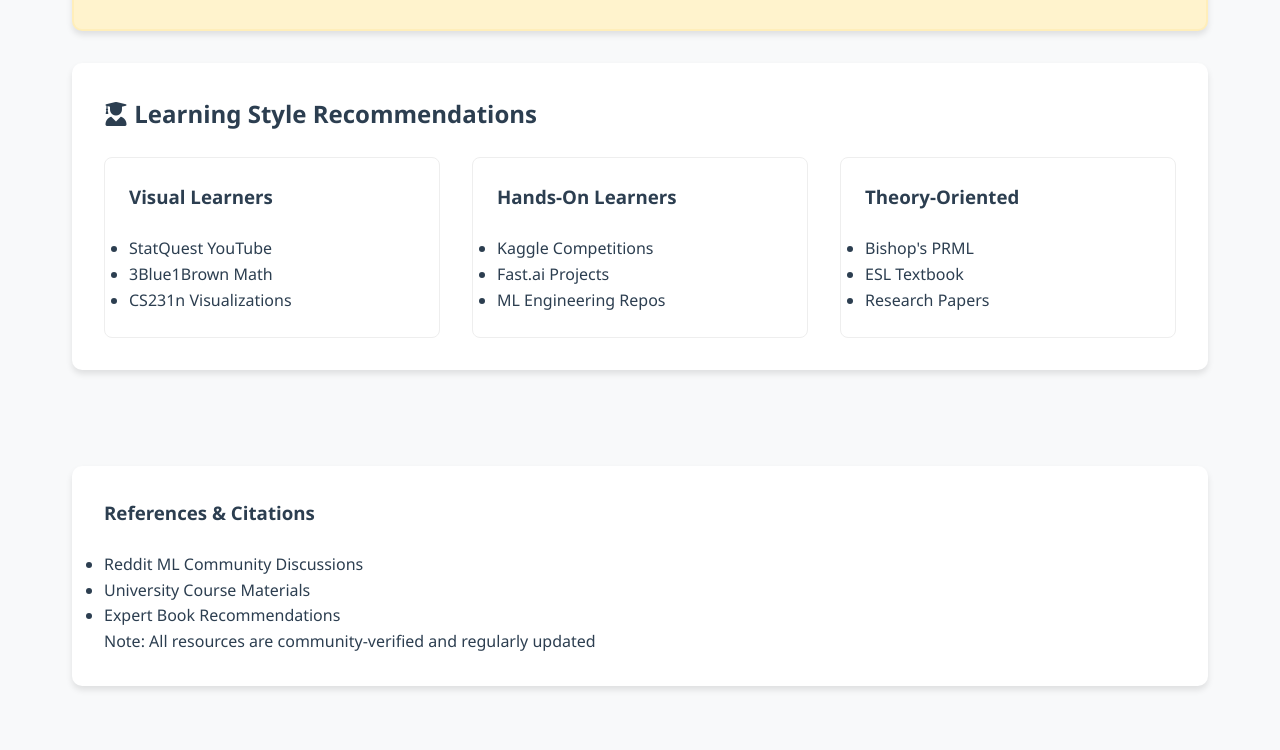
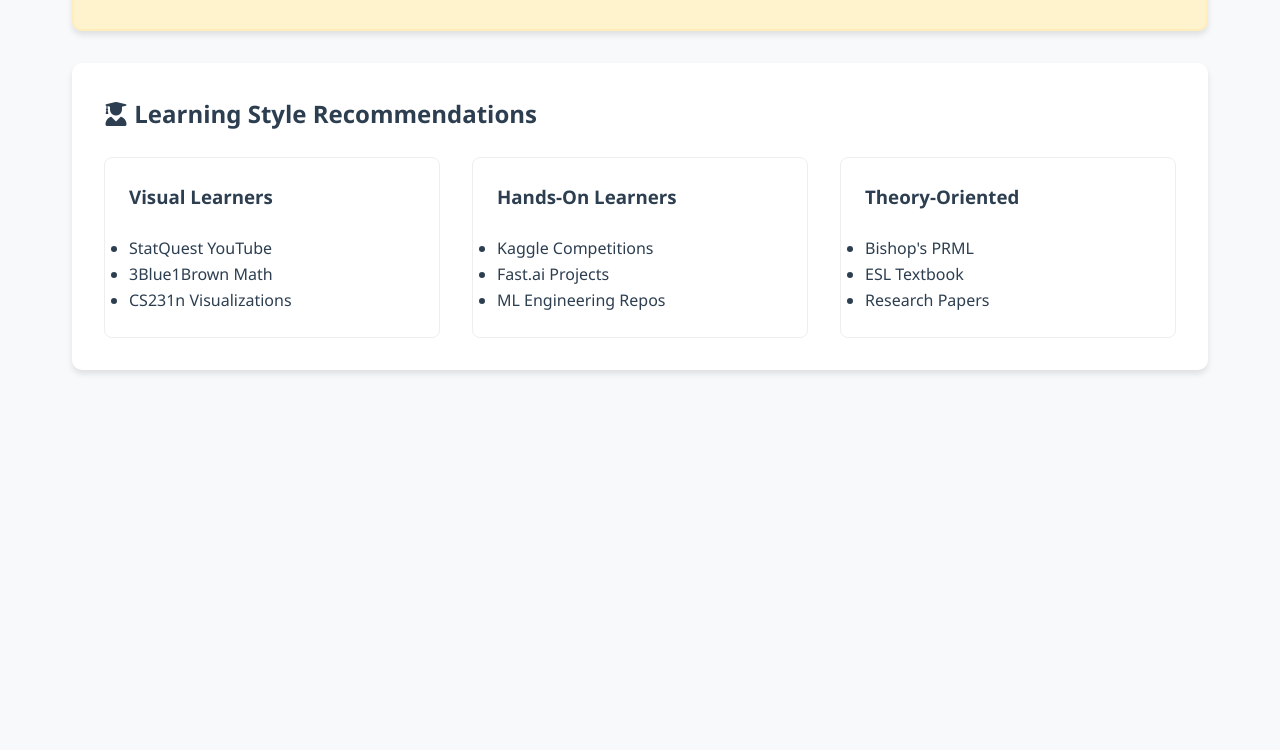
Before and after one commit to goelanmol124/Machine-Learning-Resources, a plain HTML site: page index.html in a window 1280 px wide. Shown: the part 1143-1893 px from the top of the page. After the commit the page ends 1577 px from the top, so only its background shows below. Drawn offline with Linux system fonts and the light colour scheme.

Commit message:
Update index.html

```diff
--- a/index.html
+++ b/index.html
@@ -230,17 +230,5 @@
             </div>
         </section>
     </main>
-
-    <footer class="container">
-        <div class="card">
-            <h3>References & Citations</h3>
-            <ul>
-                <li>Reddit ML Community Discussions</li>
-                <li>University Course Materials</li>
-                <li>Expert Book Recommendations</li>
-            </ul>
-            <p>Note: All resources are community-verified and regularly updated</p>
-        </div>
-    </footer>
 </body>
 </html>
```
